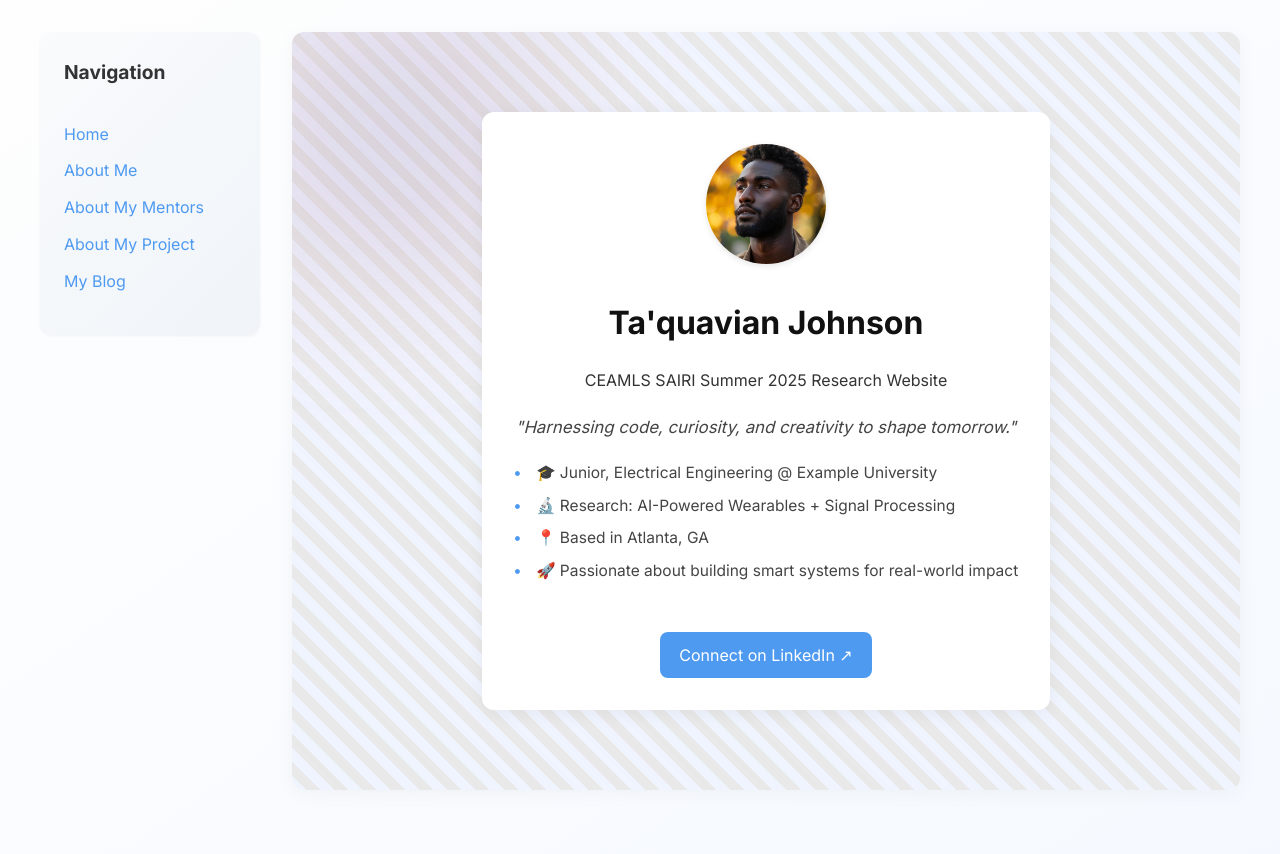
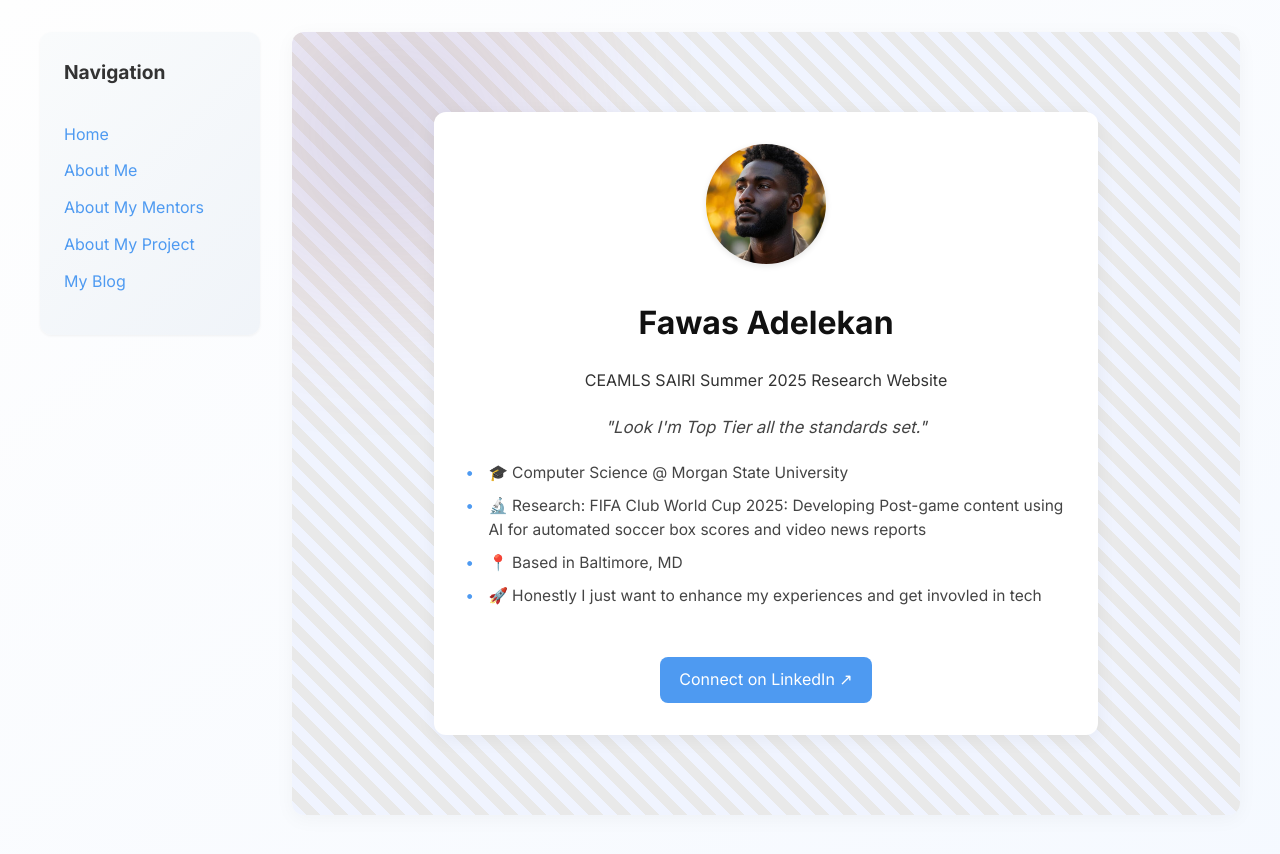
Before and after one commit to ForrestAj/ForrestAj.github.io, a Jekyll site: the page built from index.md, in a window 1280 px wide. Shown: the top 854 px of the page. Built offline with Jekyll 4.4.1, drawn with Linux system fonts in a browser that asks for light colours.

Commit message:
Update index.md

```diff
--- a/index.md
+++ b/index.md
@@ -1,16 +1,16 @@
 ---
 layout: home
-title: Ta'quavian Johnson
+title: Fawas Adelekan
 description: CEAMLS SAIRI Summer 2025 Research Website
 
-motto: "Harnessing code, curiosity, and creativity to shape tomorrow."
+motto: "Look I'm Top Tier all the standards set."
 
 quick_facts:
-  - "🎓 Junior, Electrical Engineering @ Example University"
-  - "🔬 Research: AI-Powered Wearables + Signal Processing"
-  - "📍 Based in Atlanta, GA"
-  - "🚀 Passionate about building smart systems for real-world impact"
+  - "🎓 Computer Science @ Morgan State University"
+  - "🔬 Research: FIFA Club World Cup 2025: Developing Post-game content using AI for automated soccer box scores and video news reports"
+  - "📍 Based in Baltimore, MD"
+  - "🚀 Honestly I just want to enhance my experiences and get invovled in tech"
 
-linkedin: https://www.linkedin.com/in/taquavian-johnson/
+linkedin: www.linkedin.com/in/fawas-adelekan-390855250
 image: /assets/images/me.jpg
 ---
```
